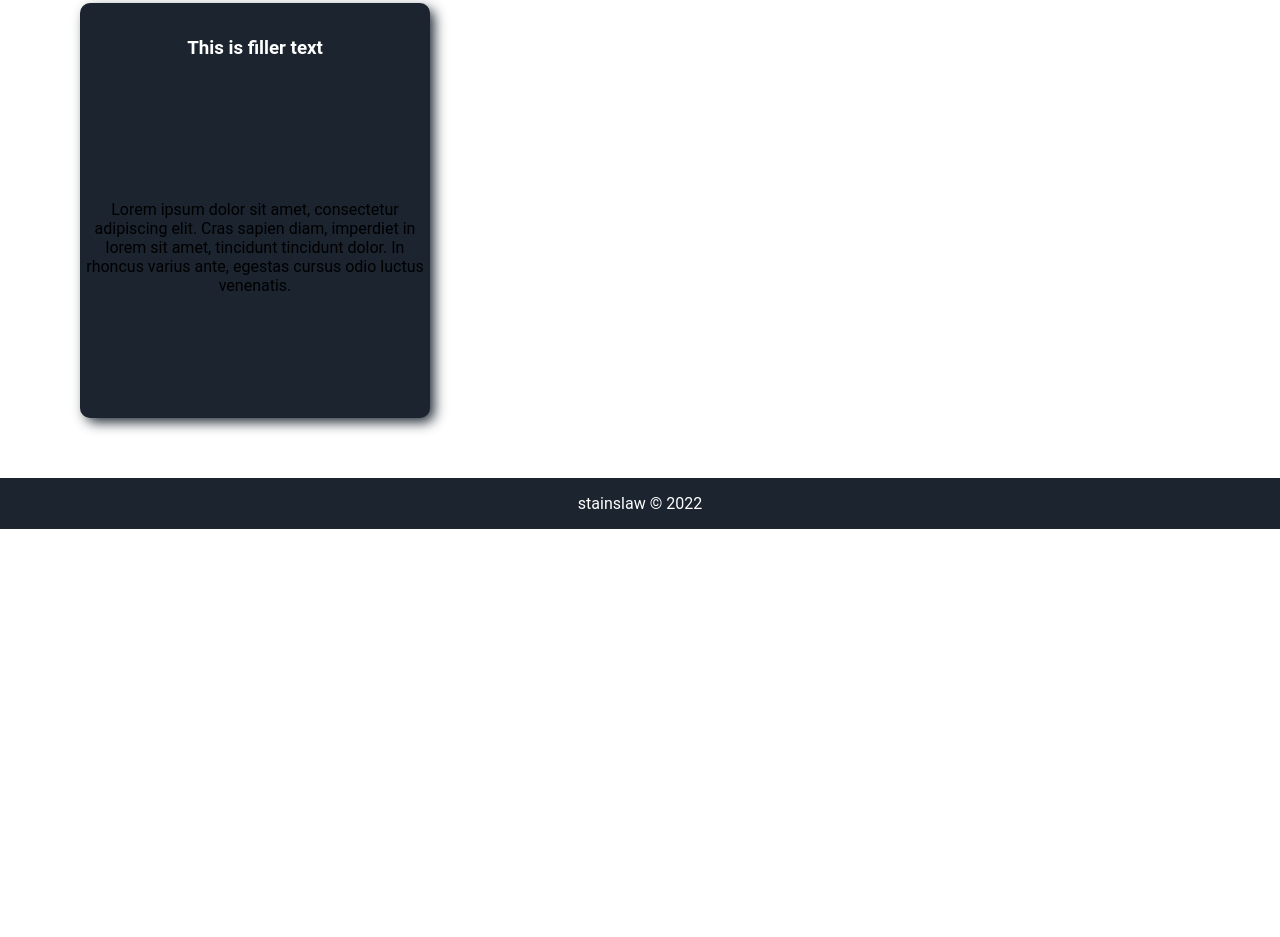
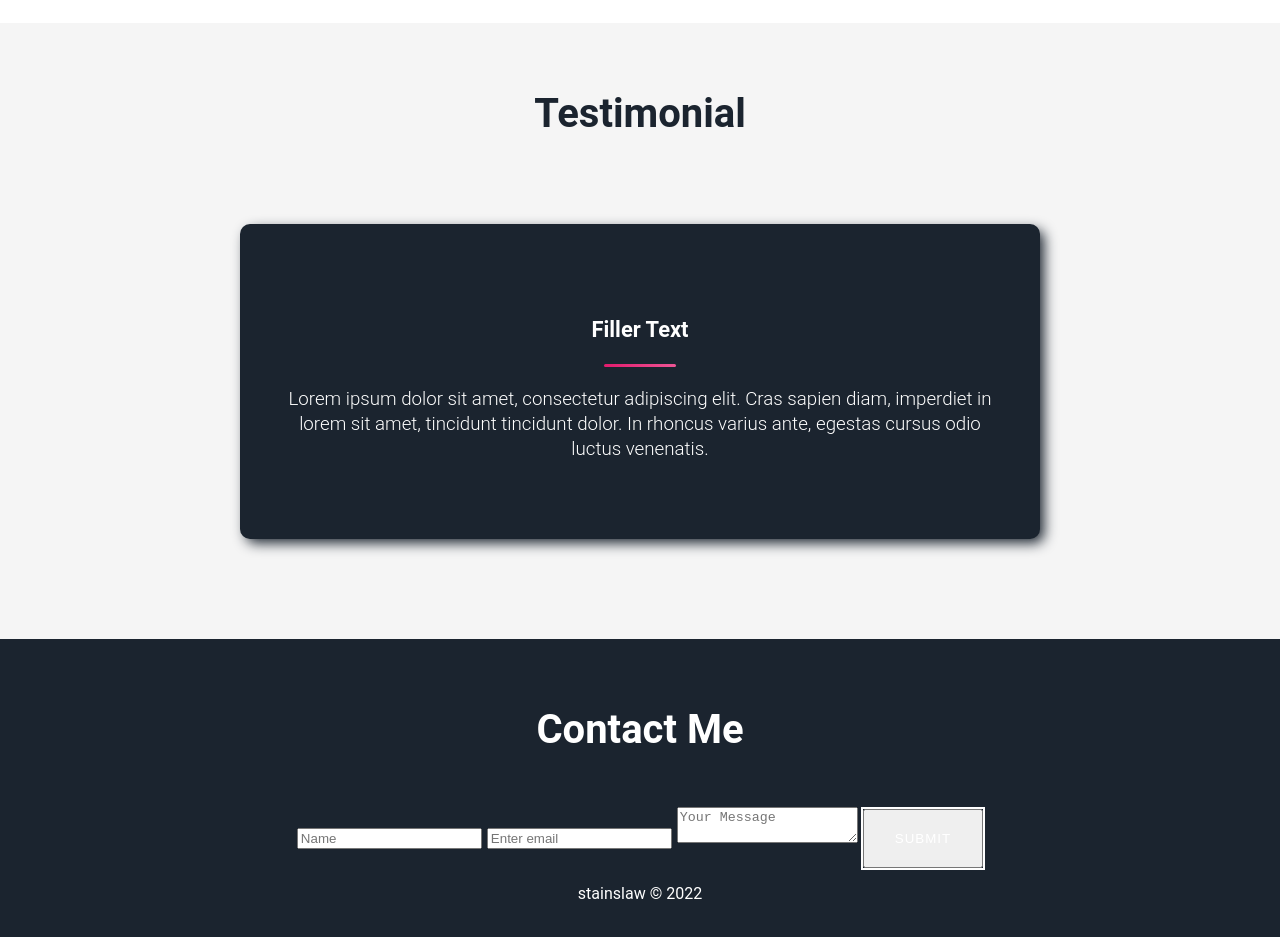
Before and after one commit to stainslaw/secondlandingpage, a plain HTML site: page index.html in a window 1280 px wide. Shown: the part 1477-2414 px from the top of the page. Before the commit the page ends 2006 px from the top, so only its background shows below. Drawn offline with Linux system fonts and the light colour scheme.

Commit message:
Add the testimonials and unfinished contact me

```diff
--- a/index.html
+++ b/index.html
@@ -15,7 +15,7 @@
             <div id="#home"></div>
                 <a id="home" href="#">Home</a>
                 <a href="#content">Content</a>
-                <a href="#">About</a>
+                <a href="#testimonial">Testimonial</a>
                 <a href="#">Contact</a>
             </div>
         </div>
@@ -66,24 +66,42 @@
     </div>
 
 
-    <div class="quote">
-        <div class="one-box">
-            <h3>This is filler text</h3>
-            <p>Lorem ipsum dolor sit amet, consectetur adipiscing elit.
-                Cras sapien diam, imperdiet in lorem sit amet, tincidunt tincidunt dolor.
-                In rhoncus varius ante, egestas cursus odio luctus venenatis.</p>
-        </div>
+    <div class="testimonial">
+        <div id="testimonial"></div>
+            <div class="testimonial-title">
+            <h1>Testimonial</h1>
+            </div>
+                <div class="boxe"></div>
+                <div class="one-box">
+                    <h3>Filler Text</h3>
+                    <div class="bars"></div>
+                    <p>Lorem ipsum dolor sit amet, consectetur adipiscing elit.
+                    Cras sapien diam, imperdiet in lorem sit amet, tincidunt tincidunt dolor.
+                    In rhoncus varius ante, egestas cursus odio luctus venenatis.</p>
+            </div>
     </div>
 
 
-    <div class="misc">
+    <div class="contact">
+        <div id="contact">
+            <div class="contact-title">
+                <h1>Contact Me</h1>
 
+                <form class="waypoint animated pop-in" data-animation="pop-in" data-delay=".5s" id="contact-form" style="animation-delay: 0.5s;">
+                    <input placeholder="Name" type="text" name="name" required="">
+                    <input placeholder="Enter email" type="email" name="email" required="">
+                    <textarea placeholder="Your Message" type="text" name="message"></textarea>
+                    <input class="button" type="submit" id="submit" value="SUBMIT">
+                </form>
+            </div>
     </div>
 
     <div class="footer">
            <p>stainslaw © 2022</p>
     </div>
 
+
+
 </body>
 
 </html>
--- a/style.css
+++ b/style.css
@@ -102,7 +102,7 @@ html {
     display: flex;
     justify-content: center;
     text-align: center;
-    margin: 20px 80px;
+    margin: 60px 80px;
     flex-wrap: wrap;
     padding-top: 15px;
     width: 350px;
@@ -148,25 +148,91 @@ html {
 
 /* Quote */
 
-.quote{
-    background-color: #fff;
+.testimonial {
+    background-color: #f5f5f5;
     padding-top: 40px;
     padding-bottom: 40px;
+}
+
+.testimonial-title {
+    font-size: 20px;
+    color: #1b242f;
+    margin-bottom: 10px;
+}
+
+.boxe {
+    display: flex;
+    align-items: center;
+    justify-content: center;
 }
 
 .one-box {
     display: flex;
     justify-content: center;
     text-align: center;
-    margin: 20px 80px;
+    margin: 60px auto;
     flex-wrap: wrap;
     padding-top: 15px;
-    width: 350px;
-    height: 400px;
+    width: 800px;
+    height: 300px;
     border-radius: 10px;
     background-color: #1b242f;
     box-shadow: 5px 5px 13px -1px var(--my-shadow-color);
 }
+
+.bars{
+    display: block;
+    display: flex;
+    margin: 0px auto;
+    width: 72px;
+    height: 3px;
+    background: linear-gradient(90deg,#e31b6d,#ee5595);
+    border-radius: 5px;
+
+}
+
+.one-box, h2 {
+    display: block;
+    display: flex;
+    flex-wrap: wrap;
+    flex-direction: column;
+    font-size: 1.17em;
+    font-weight: bold;
+    color: white;
+}
+
+.one-box p {
+    color: white;
+    display: block;
+    text-align: center;
+    flex-wrap: wrap;
+    line-height: 25px;
+    font-weight: 300;
+    margin: 20px 40px;
+}
+:root {
+    --my-shadow-color: #1b242f;
+  }
+
+/* Contact */
+
+.contact {
+    background-color: #1b242f;
+    padding-top: 40px;
+    padding-bottom: 40px;
+}
+
+.contact-title {
+    font-size: 20px;
+    color: #FFFFFF;
+    margin-bottom: 10px;
+}
+
+.submit {
+    display: block;
+}
+
+
 
 
 /* Footer */
```
